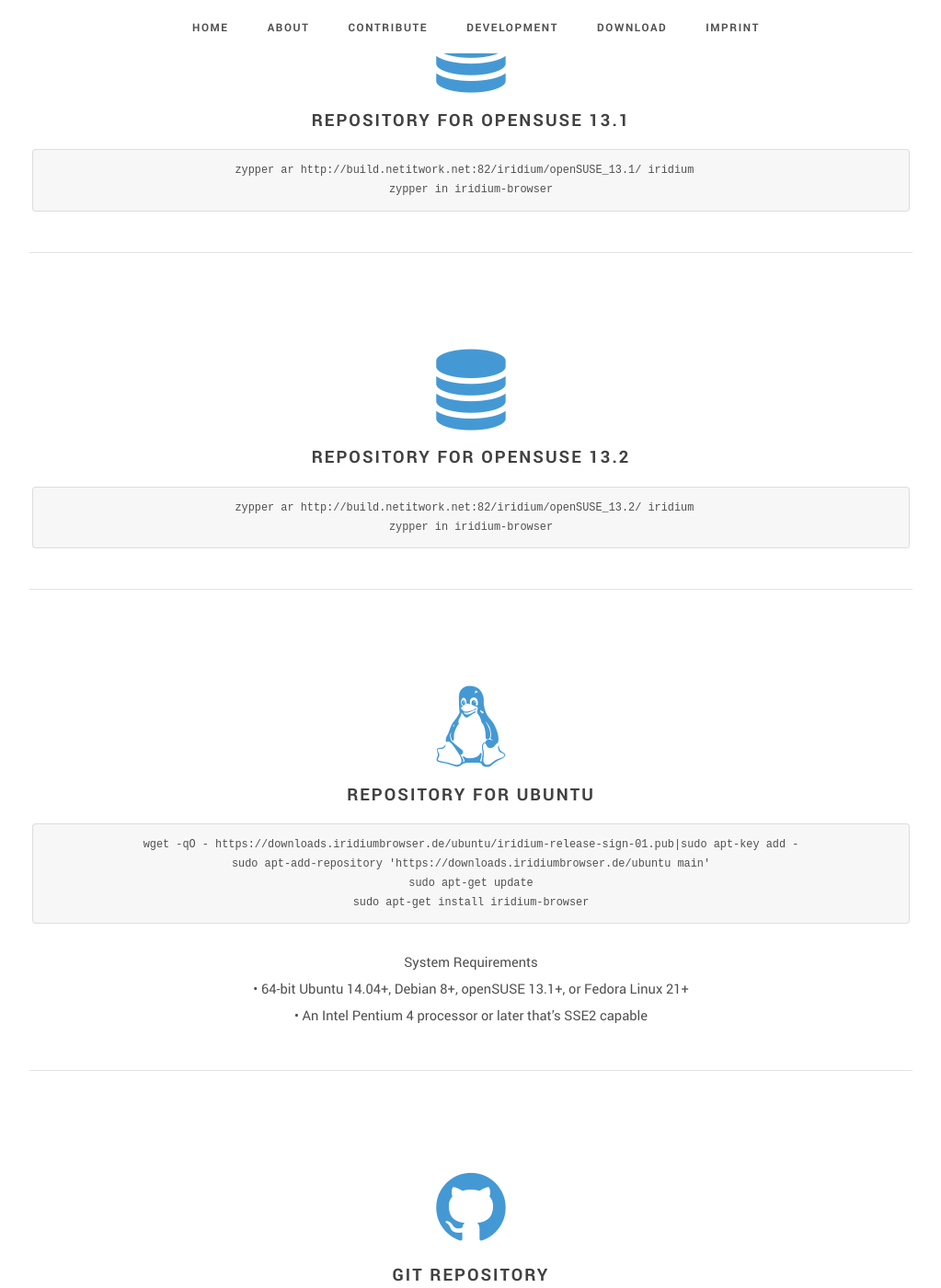
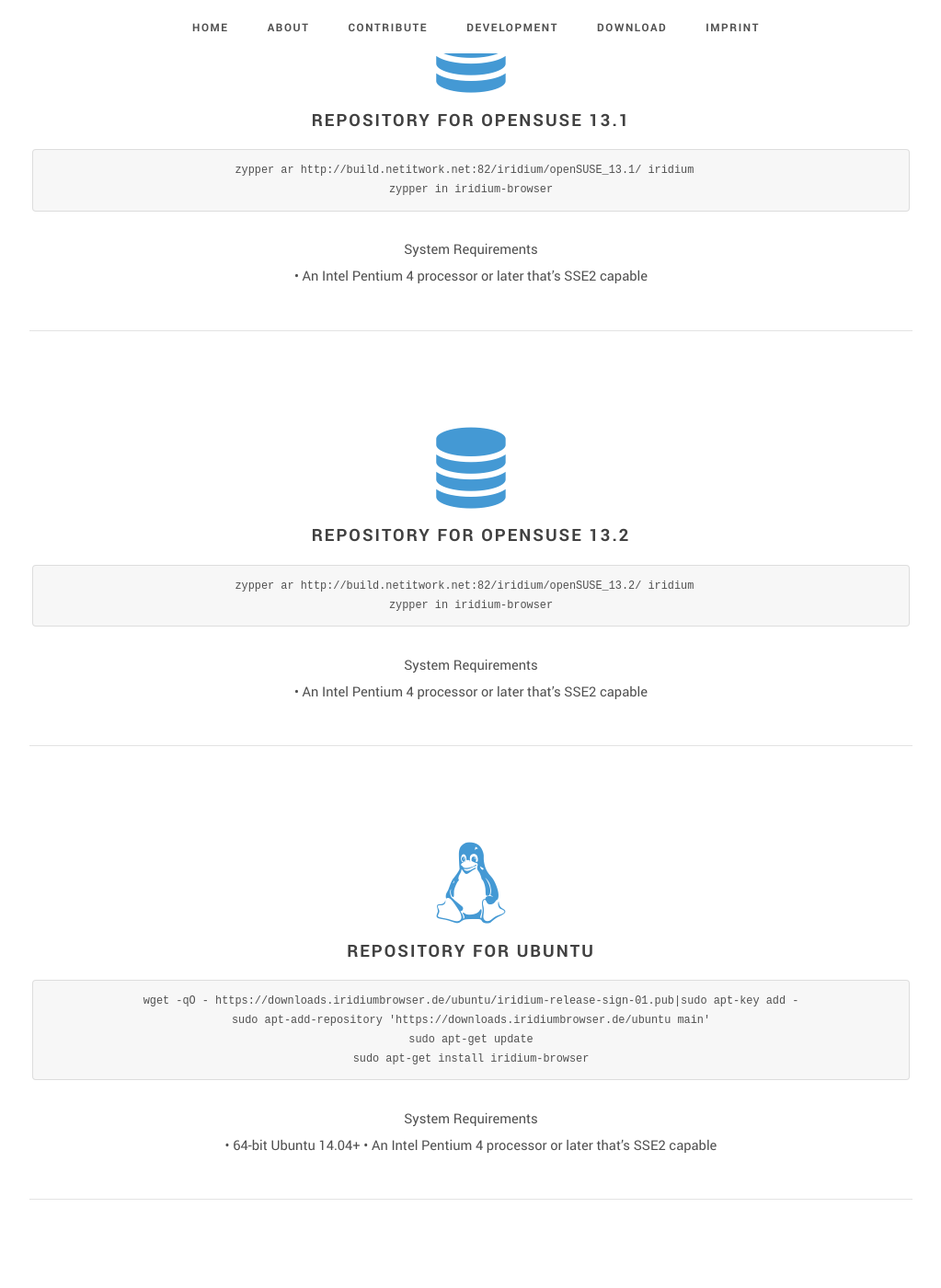
Before and after one commit to iridium-browser/tracker, a Jekyll site: the page built from download.md, in a window 1280 px wide and 1400 px high, scrolled down 1895 px. Shown: the whole window at 92% size, without its empty margins (128-1151 px from the left). Built offline with Jekyll 4.4.1, drawn with Linux system fonts in a browser that asks for light colours.

Commit message:
updated Download Page v1.2
updated 'System Requirements' for all downloads.
Corrected 'System Requirements' for Ubuntu

```diff
--- a/download.md
+++ b/download.md
@@ -41,6 +41,9 @@
 	zypper ar http://build.netitwork.net:82/iridium/openSUSE_13.1/ iridium
 	zypper in iridium-browser
 
+System Requirements
+&#8226; An Intel Pentium 4 processor or later that's SSE2 capable
+
 ---
 
  <div class="icon fa-database"></div>
@@ -48,6 +51,9 @@
 ### Repository for openSUSE 13.2 ###
 	zypper ar http://build.netitwork.net:82/iridium/openSUSE_13.2/ iridium
 	zypper in iridium-browser
+
+System Requirements
+&#8226; An Intel Pentium 4 processor or later that's SSE2 capable
 
 ---
 
@@ -60,7 +66,7 @@
     sudo apt-get install iridium-browser
 
 System Requirements
-&#8226; 64-bit Ubuntu 14.04+, Debian 8+, openSUSE 13.1+, or Fedora Linux 21+
+&#8226; 64-bit Ubuntu 14.04+
 &#8226; An Intel Pentium 4 processor or later that's SSE2 capable
 
 ---
```
